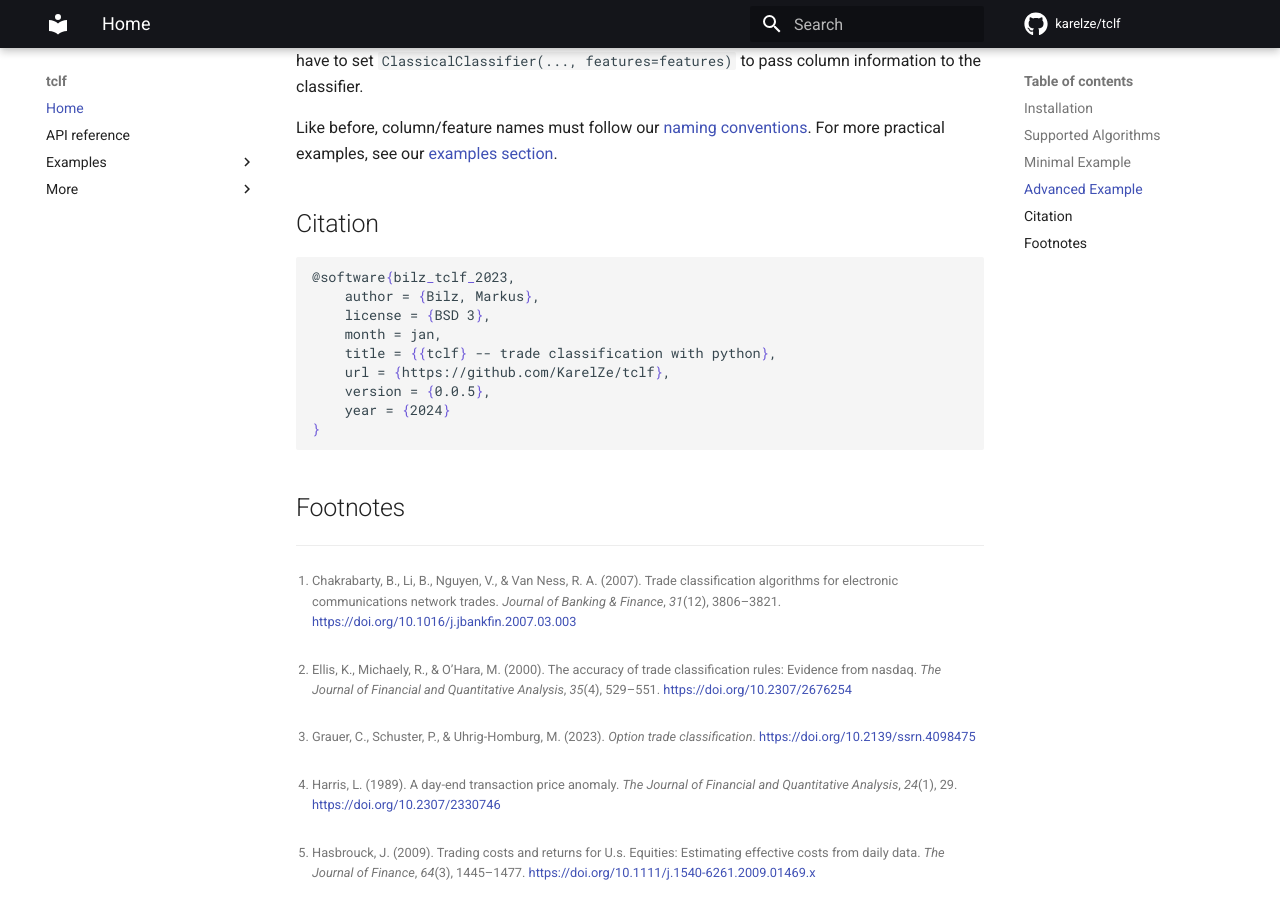
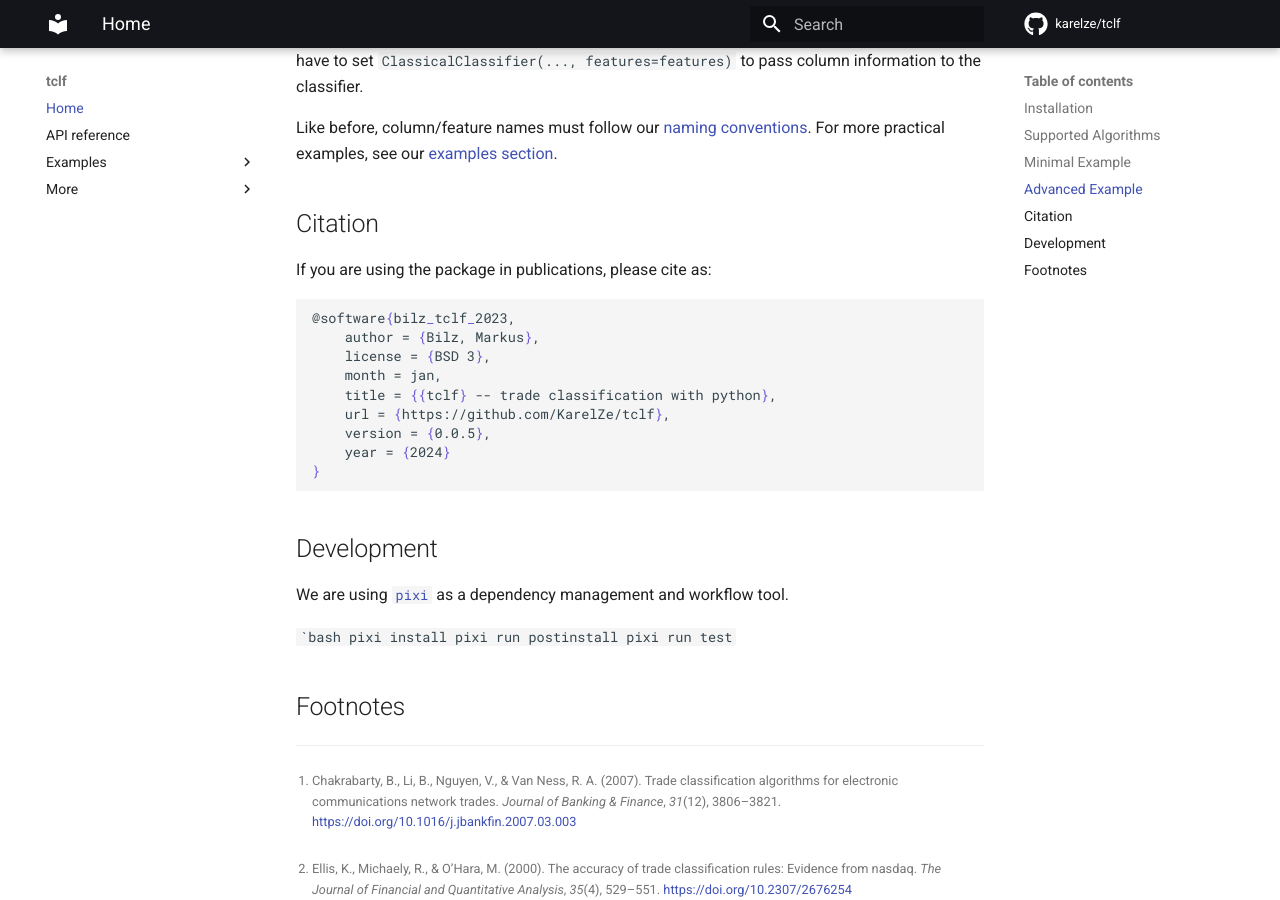
Before and after one commit to KarelZe/tclf, an MkDocs documentation site: the page built from docs/index.md, in a window 1280 px wide and 900 px high, scrolled down 2585 px. Built offline with MkDocs 1.6.1 and Material for MkDocs 9.7.7, drawn with Linux system fonts in a browser that asks for light colours; comment, search, counter and statistics services are not loaded.

Commit message:
ci: add section on pixi to readme

`````diff
--- a/docs/index.md
+++ b/docs/index.md
@@ -102,6 +102,8 @@ Like before, column/feature names must follow our [naming conventions](https://k
 
 ## Citation
 
+If you are using the package in publications, please cite as:
+
 ```latex
 @software{bilz_tclf_2023,
     author = {Bilz, Markus},
@@ -112,6 +114,16 @@ Like before, column/feature names must follow our [naming conventions](https://k
     version = {0.0.5},
     year = {2024}
 }
+```
+
+## Development
+
+We are using [`pixi`](https://github.com/prefix-dev/pixi) as a dependency management and workflow tool.
+
+````bash
+pixi install
+pixi run postinstall
+pixi run test
 ```
 
 ## Footnotes
`````
Also changed, not shown: README.md (+12 -0 lines).
